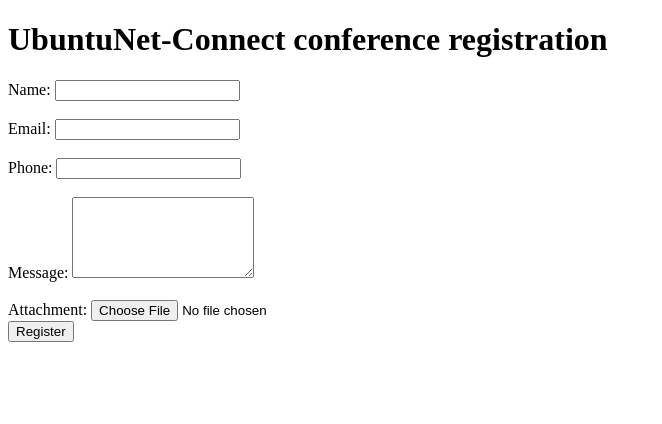
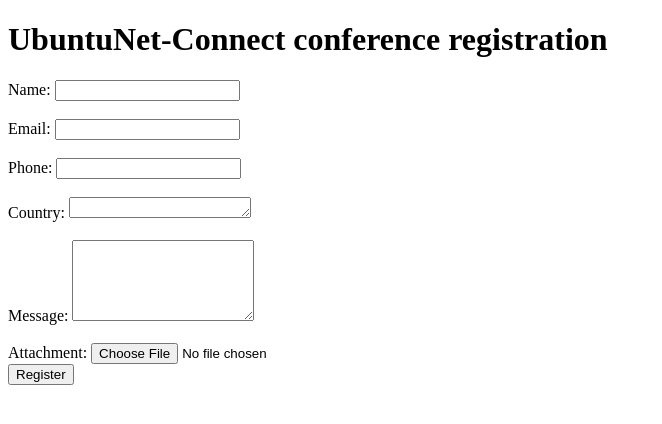
Before and after one commit to Revnyirongo/conference-registration, a PHP site: page / in a window 1280 px wide. Shown: the top 424 px of the page, without its empty margins (0-662 px from the left). Run offline with PHP 8.4, Linux system fonts and the light colour scheme; some libraries are stand-ins or nearby versions.

Commit message:
Update index.php

```diff
--- a/index.php
+++ b/index.php
@@ -14,6 +14,9 @@
 		<br>
 		<label for="phone">Phone:</label>
 		<input type="tel" name="phone" id="phone" required><br>
+		<br>
+		<label for="country">Country:</label>
+		<textarea name="country" id="country" rows="1" required></textarea><br>
 		<br>
 		<label for="message">Message:</label>
 		<textarea name="message" id="message" rows="5" required></textarea><br>
```
